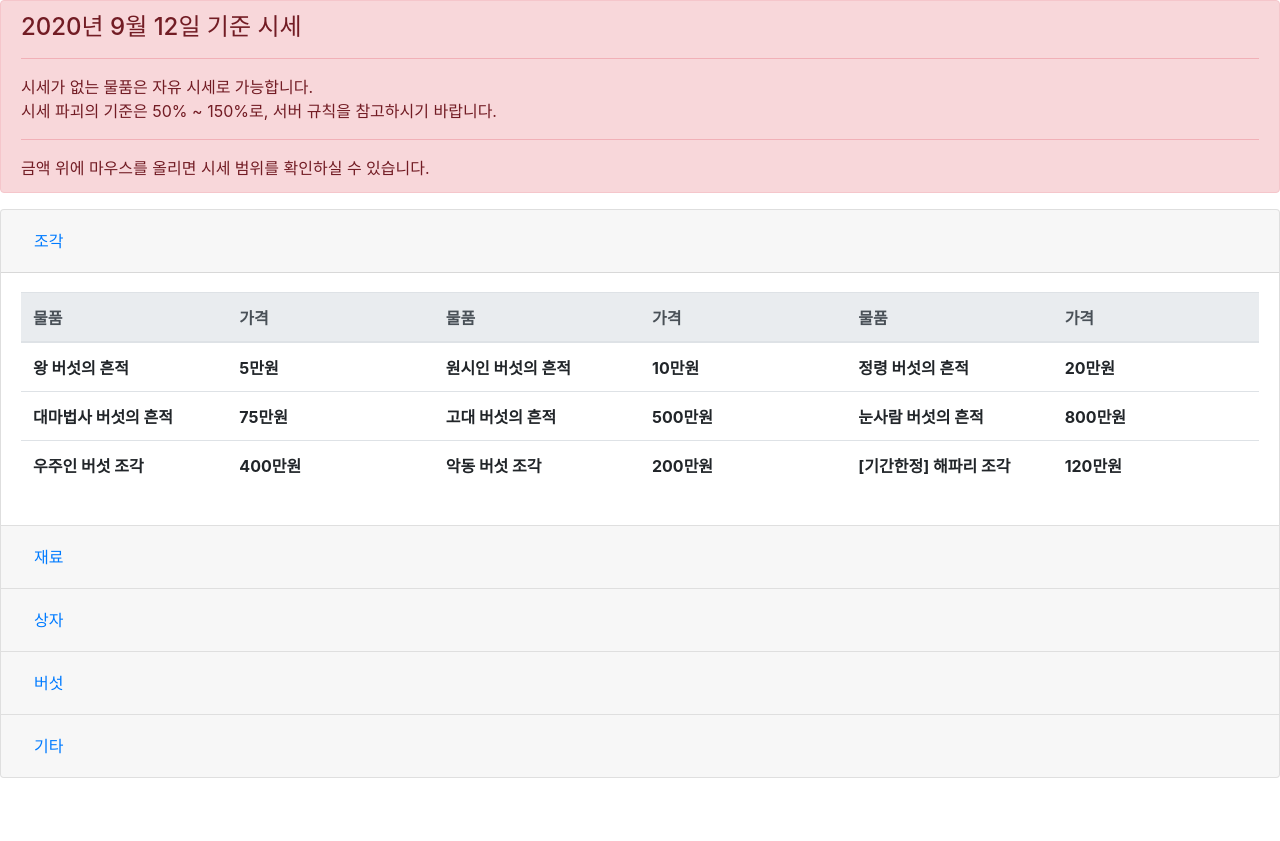
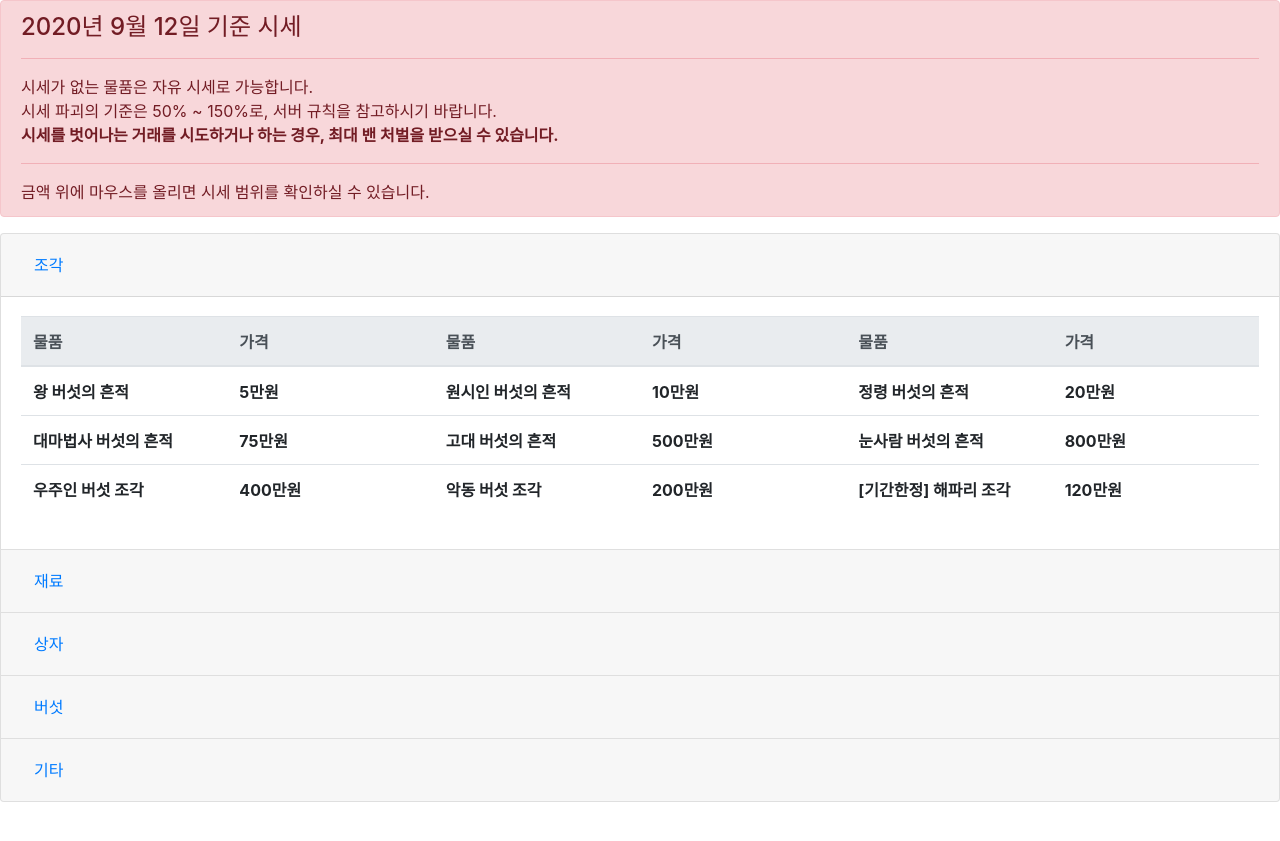
Before and after one commit to DetegiCE/detegice.github.io, a Jekyll site: the page built from kit/2020-09-08-kit-sise.md, in a window 1280 px wide. Shown: the top 841 px of the page. Built offline with Jekyll 4.4.1, drawn with Linux system fonts in a browser that asks for light colours.

Commit message:
Update 2020-09-08-kit-sise.md

```diff
--- a/kit/2020-09-08-kit-sise.md
+++ b/kit/2020-09-08-kit-sise.md
@@ -142,7 +142,8 @@ popover : https://getbootstrap.com/docs/3.4/javascript/#popovers, http://jsfiddl
     <h4 class="alert-heading">2020년 9월 12일 기준 시세</h4>
     <hr>
     <p class="mb-0" style="display: inline;">시세가 없는 물품은 자유 시세로 가능합니다.<br>
-        시세 파괴의 기준은 <div id="curMin" class="il"></div>% ~ <div id="curMax" class="il"></div>%로, 서버 규칙을 참고하시기 바랍니다.</p>
+        시세 파괴의 기준은 <div id="curMin" class="il"></div>% ~ <div id="curMax" class="il"></div>%로, 서버 규칙을 참고하시기 바랍니다.<br>
+        <strong>시세를 벗어나는 거래를 시도하거나 하는 경우, 최대 밴 처벌을 받으실 수 있습니다.</strong></p>
         <hr>
         금액 위에 마우스를 올리면 시세 범위를 확인하실 수 있습니다.
     </div>
```
